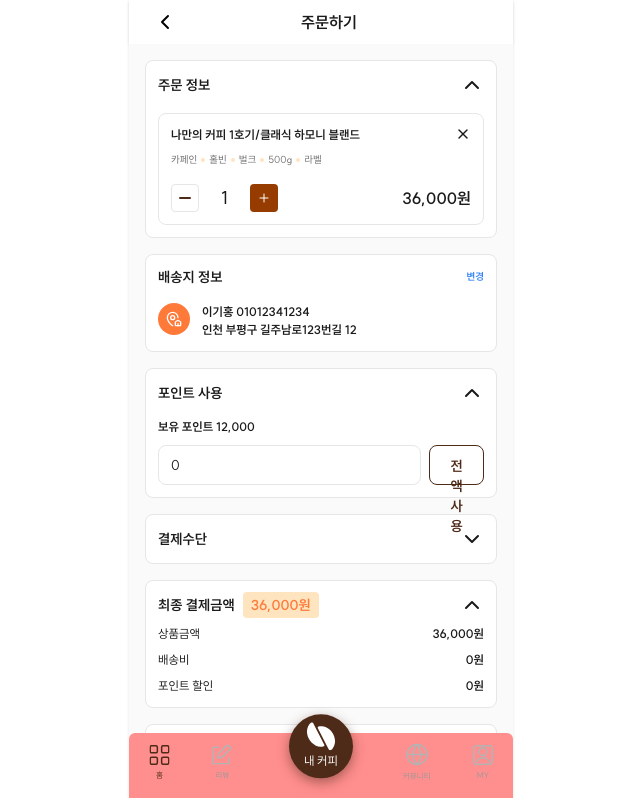
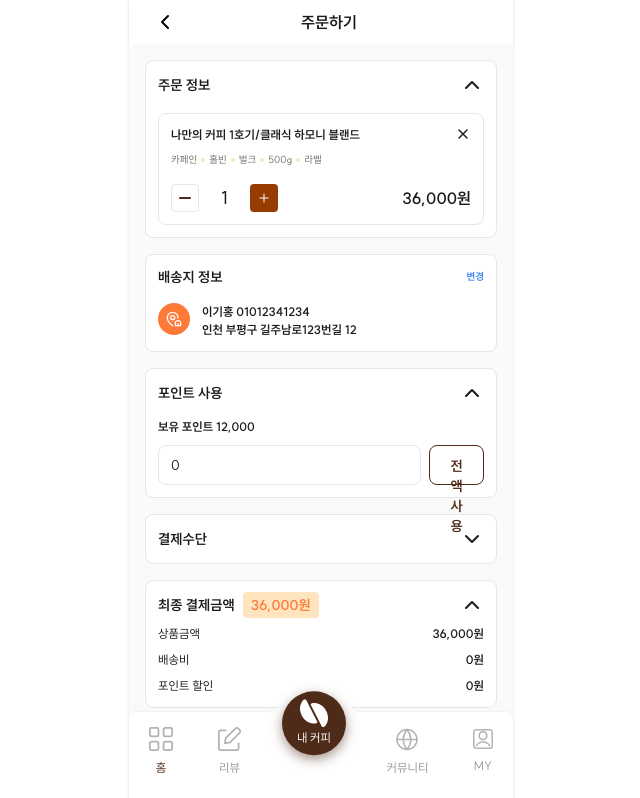
Before and after one commit to Nevona-jss/MyCoffee.Ai-frontend, a Next.js app: page /purchase-individual-item in a window 1280 px wide. Shown: the top 798 px of the page, without its empty margins (319-959 px from the left). Built offline with nearby package versions, Linux system fonts and the light colour scheme.

Commit message:
menu navbar qilinyapti

```diff
--- a/src/app/(with-header-footer)/layout.tsx
+++ b/src/app/(with-header-footer)/layout.tsx
@@ -10,7 +10,7 @@ export default function LayoutHeaderFooter({
 }) {
 
   return (
-    <div className="h-[100dvh] bg-background">
+    <div className="h-[100vh] bg-background">
       {/* Header */}
       <Header title="내 커피" showBackButton={false} />
       <div className="flex-1 overflow-y-auto">
--- /dev/null
+++ b/src/components/BottomMenuBar.css
@@ -0,0 +1,35 @@
+.navbar-menu .navbar-menu-main-item-wrapper {
+    background: #fff;
+    padding: 8px;
+    width: 80px;
+    height: 80px;
+    position: relative;
+}
+
+.navbar-menu-main-item{
+    z-index: 2;
+}
+
+.navbar-menu-main-item-wrapper::before{
+    content: "";
+    background: none;
+    border-radius: 100%;
+    width: 30px;
+    height: 30px;
+    position: absolute;
+    top: -0.5px;
+    left: -23.6px;
+    box-shadow: 19px 19px #fff;
+}
+
+.navbar-menu-main-item-wrapper::after{
+    content: "";
+    background: none;
+    border-radius: 100%;
+    width: 30px;
+    height: 30px;
+    position: absolute;
+    top: -0.5px;
+    right: -23.6px;
+    box-shadow: -19px 19px #fff;
+}
--- a/src/components/BottomMenuBar.tsx
+++ b/src/components/BottomMenuBar.tsx
@@ -1,29 +1,29 @@
 'use client';
 
-import Image from "next/image";
+import './BottomMenuBar.css';
 
-const homeIcon = (fill: string = '#B3B3B3') => <svg xmlns="http://www.w3.org/2000/svg" width="21" height="20" viewBox="0 0 21 20" fill="none">
-    <g clipPath="url(#clip0_1214_171)">
-        <path d="M6.92864 0.713867H2.64293C1.85395 0.713867 1.21436 1.35346 1.21436 2.14244V6.42815C1.21436 7.21713 1.85395 7.85672 2.64293 7.85672H6.92864C7.71762 7.85672 8.35721 7.21713 8.35721 6.42815V2.14244C8.35721 1.35346 7.71762 0.713867 6.92864 0.713867Z" stroke={fill} strokeWidth="1.5" strokeLinecap="round" strokeLinejoin="round" />
-        <path d="M18.3574 0.713867H14.0716C13.2827 0.713867 12.6431 1.35346 12.6431 2.14244V6.42815C12.6431 7.21713 13.2827 7.85672 14.0716 7.85672H18.3574C19.1463 7.85672 19.7859 7.21713 19.7859 6.42815V2.14244C19.7859 1.35346 19.1463 0.713867 18.3574 0.713867Z" stroke={fill} strokeWidth="1.5" strokeLinecap="round" strokeLinejoin="round" />
-        <path d="M6.92864 12.1426H2.64293C1.85395 12.1426 1.21436 12.7822 1.21436 13.5711V17.8569C1.21436 18.6458 1.85395 19.2854 2.64293 19.2854H6.92864C7.71762 19.2854 8.35721 18.6458 8.35721 17.8569V13.5711C8.35721 12.7822 7.71762 12.1426 6.92864 12.1426Z" stroke={fill} strokeWidth="1.5" strokeLinecap="round" strokeLinejoin="round" />
-        <path d="M18.3574 12.1426H14.0716C13.2827 12.1426 12.6431 12.7822 12.6431 13.5711V17.8569C12.6431 18.6458 13.2827 19.2854 14.0716 19.2854H18.3574C19.1463 19.2854 19.7859 18.6458 19.7859 17.8569V13.5711C19.7859 12.7822 19.1463 12.1426 18.3574 12.1426Z" stroke={fill} strokeWidth="1.5" strokeLinecap="round" strokeLinejoin="round" />
+const homeIcon = (fill: string = '#B3B3B3') => <svg xmlns="http://www.w3.org/2000/svg" width="24" height="24" viewBox="0 0 24 24" fill="none">
+    <g clip-path="url(#clip0_1784_5452)">
+        <path d="M7.71432 0.857422H2.57146C1.62469 0.857422 0.857178 1.62493 0.857178 2.57171V7.71456C0.857178 8.66134 1.62469 9.42885 2.57146 9.42885H7.71432C8.66109 9.42885 9.42861 8.66134 9.42861 7.71456V2.57171C9.42861 1.62493 8.66109 0.857422 7.71432 0.857422Z" stroke="#B3B3B3" stroke-width="1.8" stroke-linecap="round" stroke-linejoin="round" />
+        <path d="M21.4287 0.857422H16.2858C15.339 0.857422 14.5715 1.62493 14.5715 2.57171V7.71456C14.5715 8.66134 15.339 9.42885 16.2858 9.42885H21.4287C22.3754 9.42885 23.143 8.66134 23.143 7.71456V2.57171C23.143 1.62493 22.3754 0.857422 21.4287 0.857422Z" stroke="#B3B3B3" stroke-width="1.8" stroke-linecap="round" stroke-linejoin="round" />
+        <path d="M7.71432 14.5723H2.57146C1.62469 14.5723 0.857178 15.3398 0.857178 16.2866V21.4294C0.857178 22.3762 1.62469 23.1437 2.57146 23.1437H7.71432C8.66109 23.1437 9.42861 22.3762 9.42861 21.4294V16.2866C9.42861 15.3398 8.66109 14.5723 7.71432 14.5723Z" stroke="#B3B3B3" stroke-width="1.8" stroke-linecap="round" stroke-linejoin="round" />
+        <path d="M21.4287 14.5723H16.2858C15.339 14.5723 14.5715 15.3398 14.5715 16.2866V21.4294C14.5715 22.3762 15.339 23.1437 16.2858 23.1437H21.4287C22.3754 23.1437 23.143 22.3762 23.143 21.4294V16.2866C23.143 15.3398 22.3754 14.5723 21.4287 14.5723Z" stroke="#B3B3B3" stroke-width="1.8" stroke-linecap="round" stroke-linejoin="round" />
     </g>
     <defs>
-        <clipPath id="clip0_1214_171">
-            <rect width="20" height="20" fill="white" transform="translate(0.5)" />
+        <clipPath id="clip0_1784_5452">
+            <rect width="24" height="24" fill="white" />
         </clipPath>
     </defs>
 </svg>;
 
-const editIcon = (fill: string = '#B3B3B3') => <svg xmlns="http://www.w3.org/2000/svg" width="20" height="21" viewBox="0 0 20 21" fill="none">
-    <g clipPath="url(#clip0_1214_180)">
-        <path d="M10.0001 13.3572L5.71436 14.1286L6.42864 9.78577L14.6144 1.62862C14.7472 1.49473 14.9052 1.38845 15.0792 1.31592C15.2533 1.24339 15.4401 1.20605 15.6286 1.20605C15.8172 1.20605 16.004 1.24339 16.178 1.31592C16.3521 1.38845 16.5101 1.49473 16.6429 1.62862L18.1572 3.14291C18.2911 3.27571 18.3974 3.43372 18.4699 3.6078C18.5424 3.78188 18.5798 3.96861 18.5798 4.1572C18.5798 4.34578 18.5424 4.53251 18.4699 4.70659C18.3974 4.88067 18.2911 5.03868 18.1572 5.17148L10.0001 13.3572Z" stroke={fill} strokeWidth="1.5" strokeLinecap="round" strokeLinejoin="round" />
-        <path d="M17.1429 14.0717V18.3574C17.1429 18.7363 16.9924 19.0997 16.7245 19.3676C16.4566 19.6355 16.0932 19.786 15.7144 19.786H2.14293C1.76405 19.786 1.40068 19.6355 1.13277 19.3676C0.864865 19.0997 0.714355 18.7363 0.714355 18.3574V4.78599C0.714355 4.40711 0.864865 4.04375 1.13277 3.77584C1.40068 3.50793 1.76405 3.35742 2.14293 3.35742H6.42864" stroke={fill} strokeWidth="1.5" strokeLinecap="round" strokeLinejoin="round" />
+const editIcon = (fill: string = '#B3B3B3') => <svg xmlns="http://www.w3.org/2000/svg" width="24" height="24" viewBox="0 0 24 24" fill="none">
+    <g clip-path="url(#clip0_1784_5460)">
+        <path d="M12 15.429L6.85718 16.3547L7.71432 11.1433L17.5372 1.35474C17.6965 1.19406 17.8861 1.06653 18.095 0.979497C18.3039 0.892465 18.528 0.847656 18.7543 0.847656C18.9806 0.847656 19.2047 0.892465 19.4136 0.979497C19.6225 1.06653 19.8121 1.19406 19.9715 1.35474L21.7886 3.17188C21.9493 3.33125 22.0768 3.52085 22.1638 3.72975C22.2509 3.93865 22.2957 4.16272 22.2957 4.38902C22.2957 4.61533 22.2509 4.8394 22.1638 5.0483C22.0768 5.2572 21.9493 5.4468 21.7886 5.60617L12 15.429Z" stroke="#B3B3B3" stroke-width="1.8" stroke-linecap="round" stroke-linejoin="round" />
+        <path d="M20.5715 16.2868V21.4297C20.5715 21.8843 20.3908 22.3204 20.0694 22.6419C19.7479 22.9634 19.3118 23.144 18.8572 23.144H2.57146C2.11681 23.144 1.68077 22.9634 1.35928 22.6419C1.03779 22.3204 0.857178 21.8843 0.857178 21.4297V5.14397C0.857178 4.68932 1.03779 4.25328 1.35928 3.93179C1.68077 3.6103 2.11681 3.42969 2.57146 3.42969H7.71432" stroke="#B3B3B3" stroke-width="1.8" stroke-linecap="round" stroke-linejoin="round" />
     </g>
     <defs>
-        <clipPath id="clip0_1214_180">
-            <rect width="20" height="20" fill="white" transform="translate(0 0.5)" />
+        <clipPath id="clip0_1784_5460">
+            <rect width="24" height="24" fill="white" />
         </clipPath>
     </defs>
 </svg>
@@ -42,40 +42,41 @@ const profileIcon = (fill: string = '#B3B3B3') => <svg xmlns="http://www.w3.org/
 
 const BottomMenuBar = () => {
     return (
-        <div className="h-[112px] mt-auto">
-            <div className="bg-[#ff8e8e] fixed bottom-0 w-full sm:max-w-sm rounded-t-[6px] px-2 z-10 -mt-4 pb-2">
+        <div className="h-[112px] mt-auto navbar-menu">
+            <div className="bg-[#fff] fixed bottom-0 w-full sm:max-w-sm rounded-t-[6px] px-2 z-10 -mt-4 pb-2" style={{ boxShadow: "0 -1px 2px 0 rgba(0,0,0,0.04)" }}>
                 <div className="flex items-center justify-between">
                     {/* Home */}
                     <div className="px-3 py-2.5 flex flex-col items-center cursor-pointer">
                         {homeIcon("#4E2A18")}
-                        <span className="text-[8px] text-primary mt-1">홈</span>
+                        <span className="text-[12px] text-primary mt-2">홈</span>
                     </div>
 
                     {/* edit */}
-                    <div className="px-3 py-2.5 flex flex-col items-center cursor-pointer mr-16">
+                    <div className="px-3 py-2.5 flex flex-col items-center cursor-pointer">
                         {editIcon()}
-                        <span className="text-[8px] text-[#999] mt-1">리뷰</span>
+                        <span className="text-[12px] text-[#999] mt-2">리뷰</span>
                     </div>
 
-
-                    <div className="navbar-menu-main-item absolute cursor-pointer right-[50%] translate-x-[50%] -translate-y-[26%] flex flex-col items-center justify-center bg-action-primary rounded-full w-[64px] h-[64px]" style={{boxShadow: "0 4px 12px 0 rgba(78,42,24,0.50)"}}>
-                        <svg xmlns="http://www.w3.org/2000/svg" width="28" height="28" viewBox="0 0 28 28" fill="none">
-                            <path d="M10.8735 5.84853C10.6702 5.39222 10.4944 4.68897 11.412 4.26488C12.2142 3.8891 13.3462 3.76562 14.533 3.76562C16.0386 3.78173 17.5771 4.13604 19.0607 4.80171C20.5443 5.46738 21.9454 6.43367 23.1817 7.64154C24.4181 8.84941 25.4676 10.2827 26.2698 11.8557C27.072 13.4286 27.6105 15.1089 27.8523 16.7999C28.094 18.4909 28.0391 20.1658 27.6874 21.7226C27.3358 23.2794 26.6599 24.6215 25.8027 25.8777C25.3302 26.5058 24.7862 27.0694 24.1873 27.5472C23.3081 28.2505 22.2147 28.1216 21.6542 26.9997L16.3848 16.6603L10.8735 5.84853Z" fill="white" />
-                            <path d="M17.2419 22.4851C17.5056 23.0058 17.5551 23.4138 16.7144 23.8218C15.7418 24.2888 14.5989 24.3479 13.467 24.3371C11.9614 24.321 10.4229 23.9667 8.93933 23.301C7.45575 22.6354 6.05459 21.6691 4.81827 20.4612C3.58196 19.2533 2.53246 17.82 1.73023 16.2471C0.928 14.6742 0.389516 12.9939 0.147747 11.3029C-0.0940211 9.61186 -0.0390737 7.93695 0.31259 6.38014C0.664253 4.82333 1.30164 3.41146 2.19728 2.22507C2.71928 1.53256 3.31821 0.925939 3.98857 0.41595C4.78531 -0.190669 5.70842 -0.212142 6.24141 0.904466L11.6098 11.4424L17.2364 22.4904L17.2419 22.4851Z" fill="white" />
-                        </svg>
-                        <span className="text-[12px] text-[#fff] mt-0.5">내 커피</span>
+                    <div className='navbar-menu-main-item-wrapper relative shrink-0 flex-col items-center justify-center -translate-y-[36%] rounded-full'>
+                        <div className="navbar-menu-main-item absolute cursor-pointer flex flex-col items-center justify-center bg-action-primary rounded-full w-[64px] h-[64px]" style={{ boxShadow: "0 4px 12px 0 rgba(78,42,24,0.50)" }}>
+                            <svg xmlns="http://www.w3.org/2000/svg" width="28" height="28" viewBox="0 0 28 28" fill="none">
+                                <path d="M10.8735 5.84853C10.6702 5.39222 10.4944 4.68897 11.412 4.26488C12.2142 3.8891 13.3462 3.76562 14.533 3.76562C16.0386 3.78173 17.5771 4.13604 19.0607 4.80171C20.5443 5.46738 21.9454 6.43367 23.1817 7.64154C24.4181 8.84941 25.4676 10.2827 26.2698 11.8557C27.072 13.4286 27.6105 15.1089 27.8523 16.7999C28.094 18.4909 28.0391 20.1658 27.6874 21.7226C27.3358 23.2794 26.6599 24.6215 25.8027 25.8777C25.3302 26.5058 24.7862 27.0694 24.1873 27.5472C23.3081 28.2505 22.2147 28.1216 21.6542 26.9997L16.3848 16.6603L10.8735 5.84853Z" fill="white" />
+                                <path d="M17.2419 22.4851C17.5056 23.0058 17.5551 23.4138 16.7144 23.8218C15.7418 24.2888 14.5989 24.3479 13.467 24.3371C11.9614 24.321 10.4229 23.9667 8.93933 23.301C7.45575 22.6354 6.05459 21.6691 4.81827 20.4612C3.58196 19.2533 2.53246 17.82 1.73023 16.2471C0.928 14.6742 0.389516 12.9939 0.147747 11.3029C-0.0940211 9.61186 -0.0390737 7.93695 0.31259 6.38014C0.664253 4.82333 1.30164 3.41146 2.19728 2.22507C2.71928 1.53256 3.31821 0.925939 3.98857 0.41595C4.78531 -0.190669 5.70842 -0.212142 6.24141 0.904466L11.6098 11.4424L17.2364 22.4904L17.2419 22.4851Z" fill="white" />
+                            </svg>
+                            <span className="text-[12px] text-[#fff] mt-0.5">내 커피</span>
+                        </div>
                     </div>
 
                     {/* globus */}
-                    <div className="px-3 py-2.5 flex flex-col items-center cursor-pointer ml-16">
+                    <div className="px-3 py-2.5 flex flex-col items-center cursor-pointer">
                         {globalIcon()}
-                        <span className="text-[8px] text-[#999] mt-1">커뮤니티</span>
+                        <span className="text-[12px] text-[#999] mt-2">커뮤니티</span>
                     </div>
 
                     {/* Profile */}
                     <div className="px-3 py-2.5 flex flex-col items-center cursor-pointer">
                         {profileIcon()}
-                        <span className="text-[8px] text-[#999] mt-1">MY</span>
+                        <span className="text-[12px] text-[#999] mt-2">MY</span>
                     </div>
                 </div>
             </div>
```
